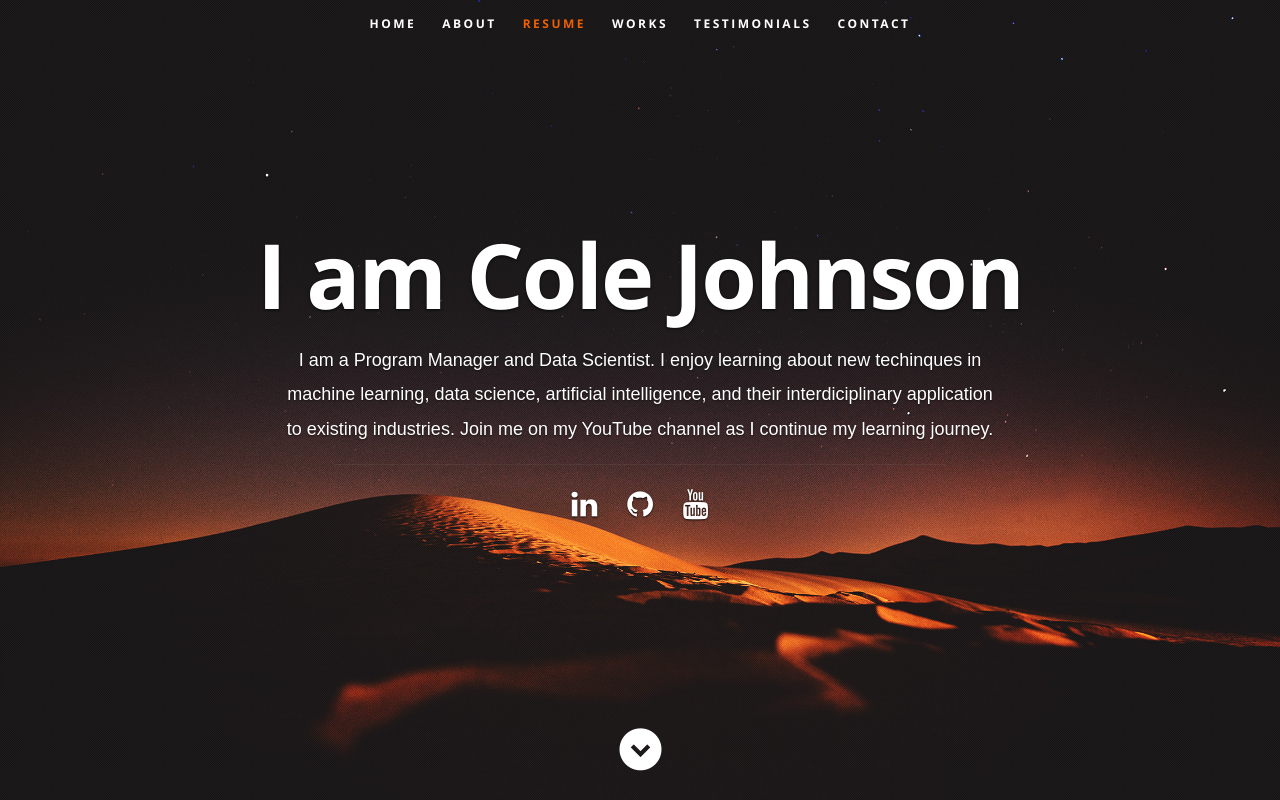
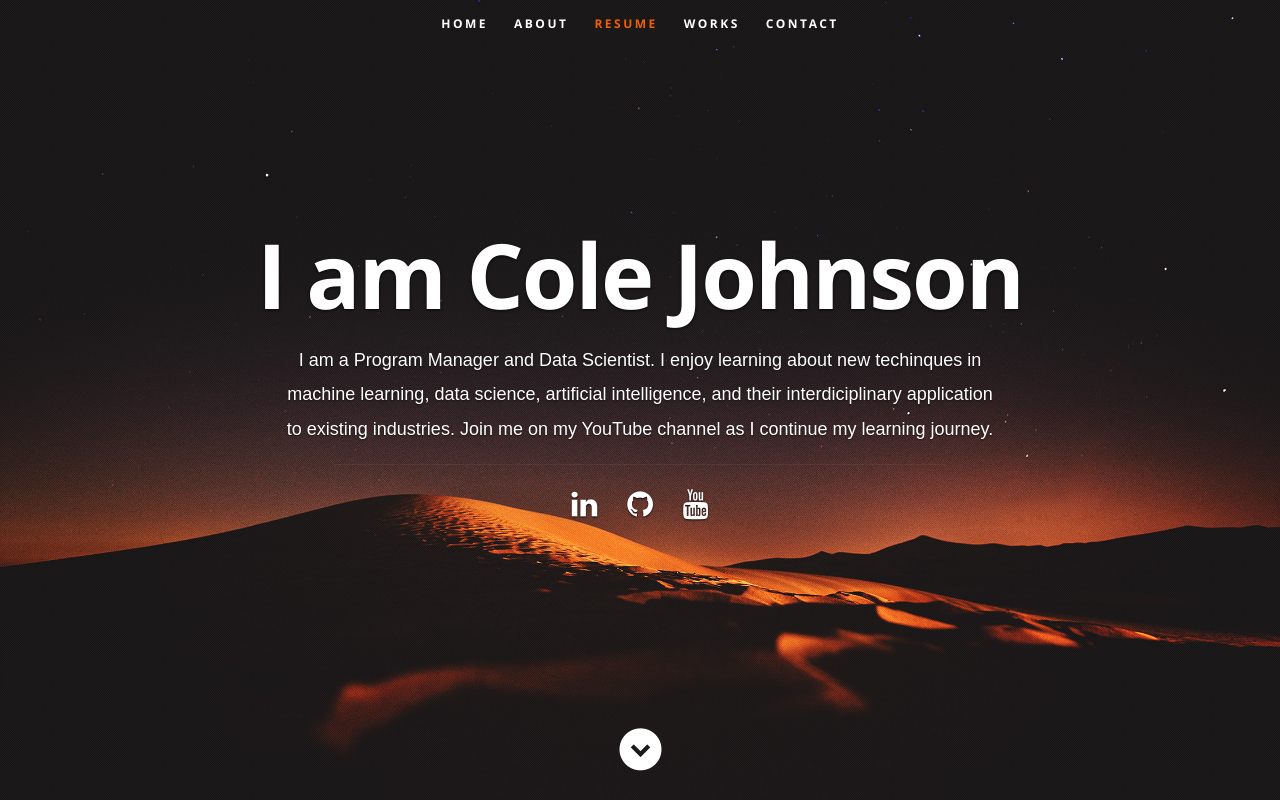
Before and after one commit to cole-g-johnson/personal-portfolio, a React (Create React App) app: page / in a window 1280 px wide. Shown: the top 800 px of the page. Built offline with nearby package versions, Linux system fonts and the light colour scheme.

Commit message:
Removed Testimonials

```diff
--- a/package.json
+++ b/package.json
@@ -1,6 +1,7 @@
 {
   "name": "resume",
   "version": "0.1.0",
+  "homepage": "https://cole-g-johnson.github.io/personal-portfolio",
   "private": true,
   "dependencies": {
     "react": "16.8.4",
@@ -8,6 +9,8 @@
     "react-scripts": "5.0.1"
   },
   "scripts": {
+    "predeploy": "npm run build",
+    "deploy": "gh-pages -d build",
     "start": "react-scripts start",
     "build": "react-scripts build",
     "test": "react-scripts test",
--- a/src/components/Header.js
+++ b/src/components/Header.js
@@ -14,7 +14,6 @@ export default class Header extends Component {
                <li><a className="smoothscroll" href="#about">About</a></li>
              <li><a className="smoothscroll" href="#resume">Resume</a></li>
                <li><a className="smoothscroll" href="#portfolio">Works</a></li>
-               <li><a className="smoothscroll" href="#testimonials">Testimonials</a></li>
                <li><a className="smoothscroll" href="#contact">Contact</a></li>
             </ul>
          </nav>
```
